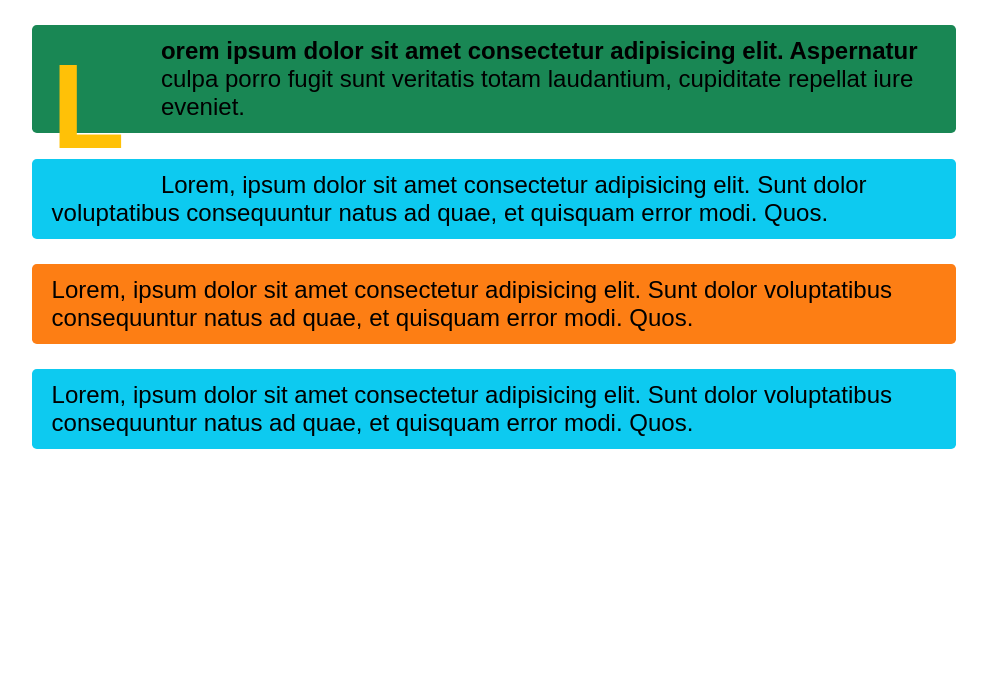
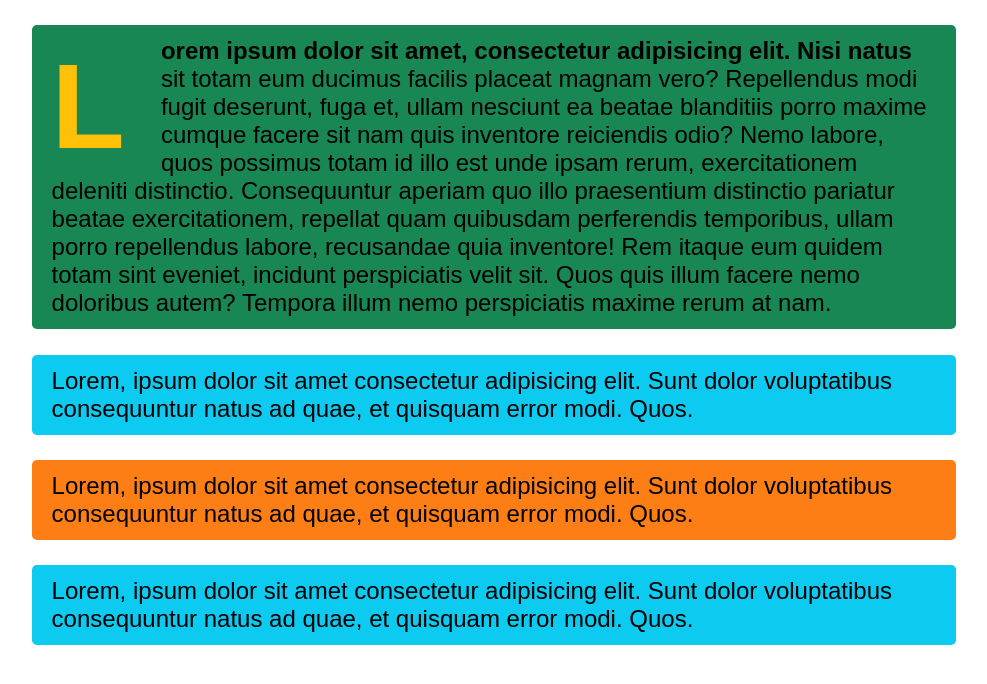
Before and after one commit to Antoniomr97/Code-Code-Space-, a plain HTML site: page pseudo2/index.html in a window 1280 px wide. Shown: the whole page, without its empty margins (146-1133 px from the left). Drawn offline with Linux system fonts and the light colour scheme.

Commit message:
Correccion1

```diff
--- a/pseudo2/index.html
+++ b/pseudo2/index.html
@@ -55,7 +55,7 @@
 </head>
 <body>
     <div>
-        <p>Lorem ipsum dolor sit amet consectetur adipisicing elit. Aspernatur culpa porro fugit sunt veritatis totam laudantium, cupiditate repellat iure eveniet.</p>
+        <p>Lorem ipsum dolor sit amet, consectetur adipisicing elit. Nisi natus sit totam eum ducimus facilis placeat magnam vero? Repellendus modi fugit deserunt, fuga et, ullam nesciunt ea beatae blanditiis porro maxime cumque facere sit nam quis inventore reiciendis odio? Nemo labore, quos possimus totam id illo est unde ipsam rerum, exercitationem deleniti distinctio. Consequuntur aperiam quo illo praesentium distinctio pariatur beatae exercitationem, repellat quam quibusdam perferendis temporibus, ullam porro repellendus labore, recusandae quia inventore! Rem itaque eum quidem totam sint eveniet, incidunt perspiciatis velit sit. Quos quis illum facere nemo doloribus autem? Tempora illum nemo perspiciatis maxime rerum at nam.</p>
         <p>Lorem, ipsum dolor sit amet consectetur adipisicing elit. Sunt dolor voluptatibus consequuntur natus ad quae, et quisquam error modi. Quos.</p>
         <p>Lorem, ipsum dolor sit amet consectetur adipisicing elit. Sunt dolor voluptatibus consequuntur natus ad quae, et quisquam error modi. Quos.</p>
         <p>Lorem, ipsum dolor sit amet consectetur adipisicing elit. Sunt dolor voluptatibus consequuntur natus ad quae, et quisquam error modi. Quos.</p>
```
